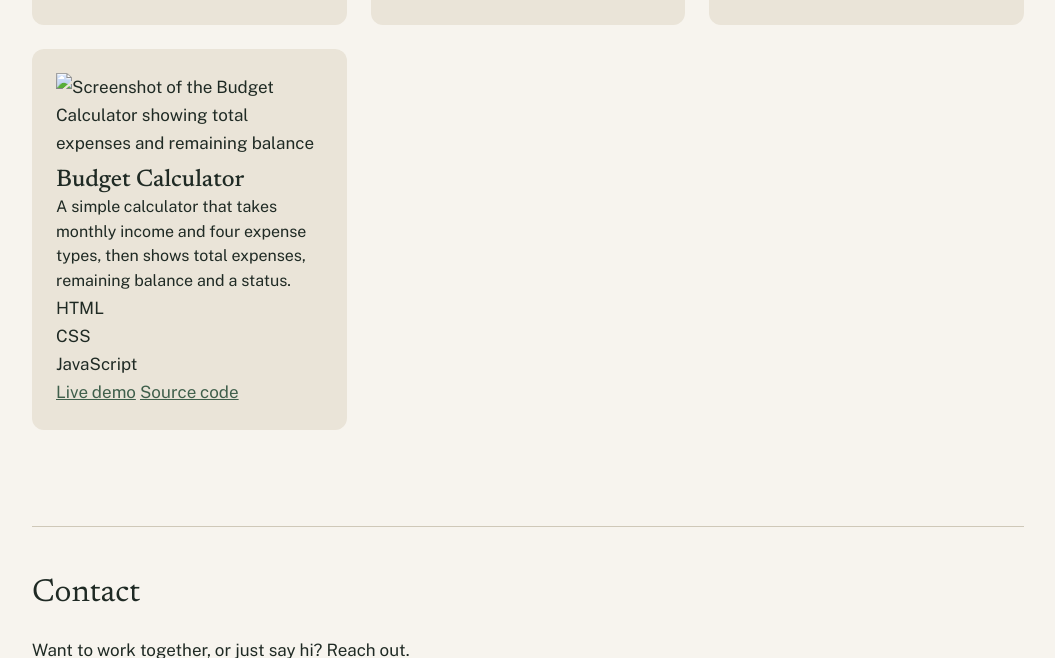
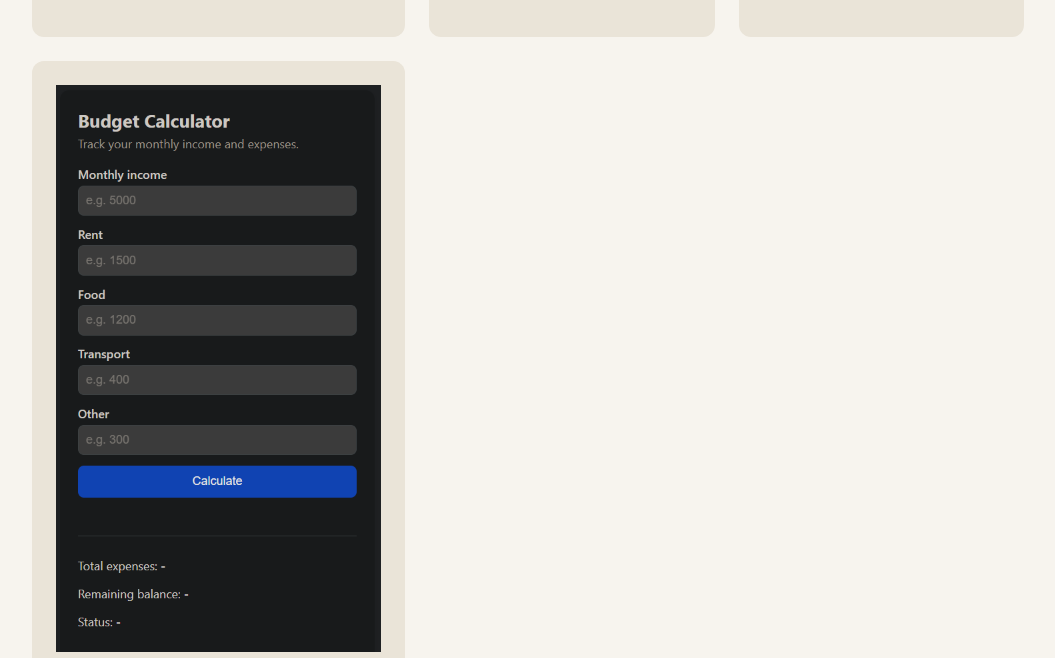
Before and after one commit to Tolera-G/Tolera-Portifolio, a plain HTML site: page index.html in a window 1280 px wide. Shown: the part 2744-3402 px from the top of the page, without its empty margins (112-1167 px from the left). Drawn offline with nearby package versions, Linux system fonts and the light colour scheme.

Commit message:
the project's screenshot added

```diff
--- a/index.html
+++ b/index.html
@@ -157,7 +157,7 @@
       <!-- Budget Calculator -->
 <article class="project-card">
   <img
-    src="images/budget-calculator.png"
+    src="images/calculator.png"
     alt="Screenshot of the Budget Calculator showing total expenses and remaining balance"
     loading="lazy">
   <div class="project-card-body">
```
Also changed, not shown: images/calculator.png (added).
